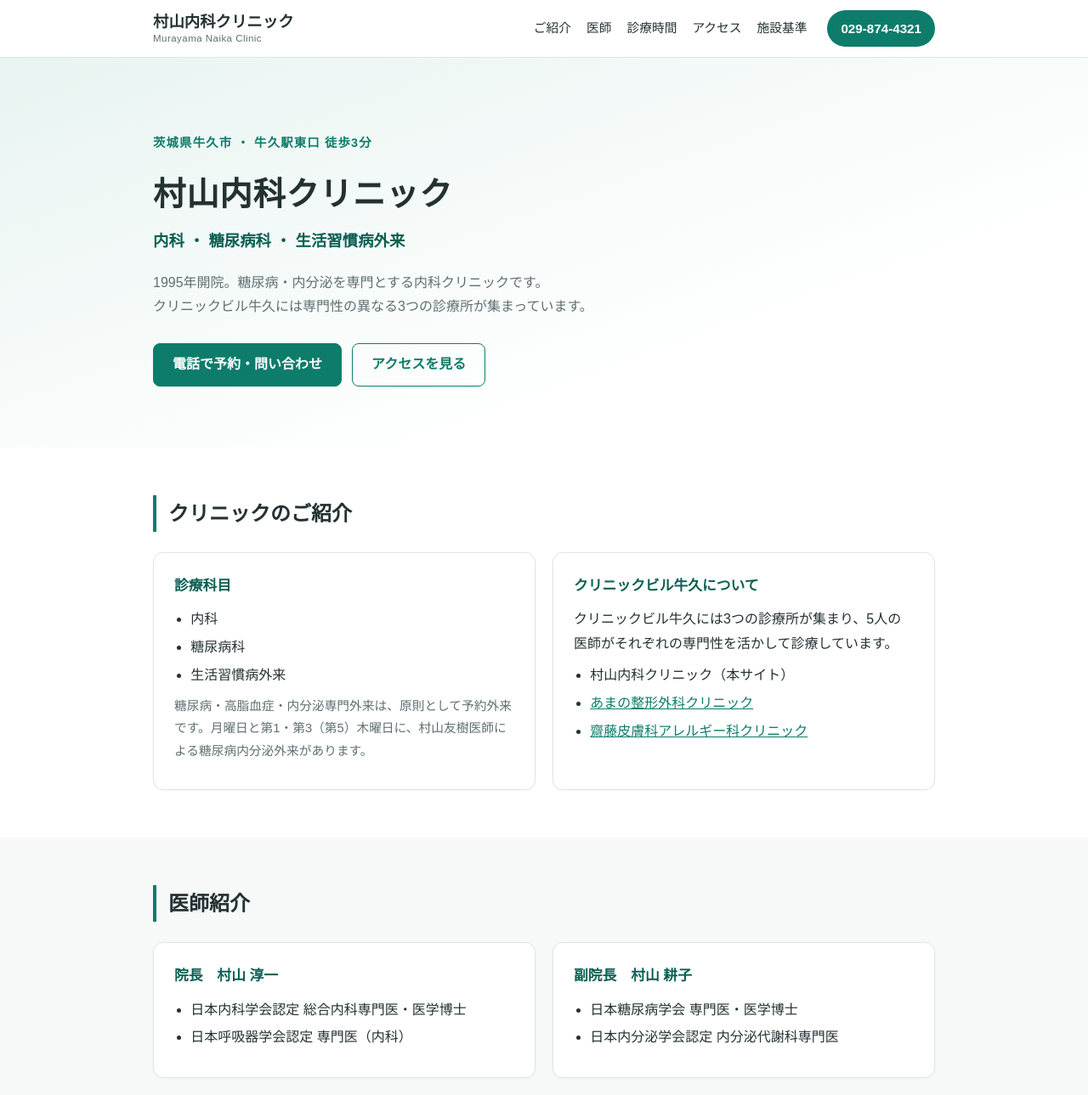
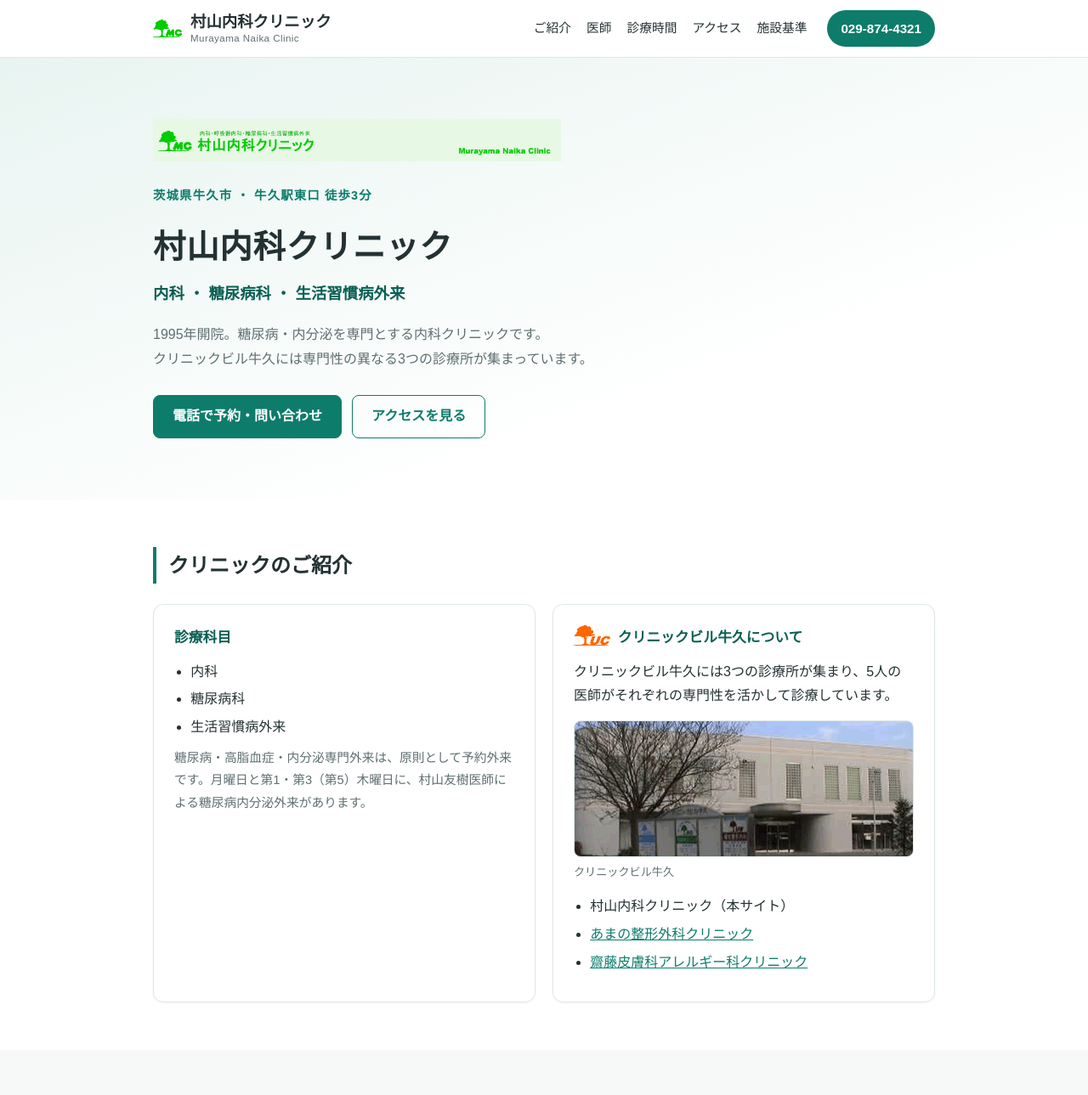
Before and after one commit to proxaxis/boltlab-dx-portal, a plain HTML site: page 296-murayama/index.html in a window 1280 px wide. Shown: the top 1289 px of the page at 85% size. Drawn offline with Linux system fonts and the light colour scheme.

Commit message:
Use original site assets in murayama rebuild
Add logo, building photo, access map, marks, and favicon
fetched from the original site.

Generated with [Devin](https://devin.ai)

Co-Authored-By: Devin <158243242+devin-ai-integration[bot]@users.noreply.github.com>

```diff
--- a/296-murayama/index.html
+++ b/296-murayama/index.html
@@ -5,6 +5,7 @@
 <meta name="viewport" content="width=device-width, initial-scale=1.0" />
 <meta name="description" content="牛久市の村山内科クリニック。内科・糖尿病科・生活習慣病外来。牛久駅東口より徒歩3分。" />
 <title>村山内科クリニック | 内科・糖尿病科・生活習慣病外来（茨城県牛久市）</title>
+<link rel="icon" href="assets/favicon.ico" />
 <link rel="stylesheet" href="styles.css" />
 </head>
 <body>
@@ -12,8 +13,11 @@
 <header class="site-header">
   <div class="container header-inner">
     <a class="brand" href="#top">
-      <span class="brand-name">村山内科クリニック</span>
-      <span class="brand-sub">Murayama Naika Clinic</span>
+      <img class="brand-mark" src="assets/mc-mark.gif" alt="" width="64" height="39" />
+      <span>
+        <span class="brand-name">村山内科クリニック</span>
+        <span class="brand-sub">Murayama Naika Clinic</span>
+      </span>
     </a>
     <nav class="nav">
       <a href="#about">ご紹介</a>
@@ -30,6 +34,7 @@
 
   <section class="hero">
     <div class="container">
+      <img class="hero-logo" src="assets/logo.gif" alt="村山内科クリニック" width="780" height="80" />
       <p class="hero-kicker">茨城県牛久市 ・ 牛久駅東口 徒歩3分</p>
       <h1>村山内科クリニック</h1>
       <p class="hero-lead">内科 ・ 糖尿病科 ・ 生活習慣病外来</p>
@@ -56,8 +61,12 @@
           <p class="muted">糖尿病・高脂血症・内分泌専門外来は、原則として予約外来です。月曜日と第1・第3（第5）木曜日に、村山友樹医師による糖尿病内分泌外来があります。</p>
         </div>
         <div class="card">
-          <h3>クリニックビル牛久について</h3>
+          <h3><img class="inline-mark" src="assets/uc-mark.gif" alt="" width="43" height="24" /> クリニックビル牛久について</h3>
           <p>クリニックビル牛久には3つの診療所が集まり、5人の医師がそれぞれの専門性を活かして診療しています。</p>
+          <figure class="photo">
+            <img src="assets/building.gif" alt="クリニックビル牛久 外観" width="550" height="220" loading="lazy" />
+            <figcaption>クリニックビル牛久</figcaption>
+          </figure>
           <ul class="list">
             <li>村山内科クリニック（本サイト）</li>
             <li><a href="https://amano-seikei.jp/" rel="noopener">あまの整形外科クリニック</a></li>
@@ -121,6 +130,10 @@
           <div><dt>最寄り</dt><dd>牛久駅 東口より徒歩3分</dd></div>
         </dl>
         <a class="btn primary" href="https://www.google.com/maps?cid=13879529883231893635" rel="noopener">Googleマップで開く</a>
+        <figure class="photo">
+          <img src="assets/access-map.jpg" alt="クリニックビル牛久周辺の略地図" width="480" height="267" loading="lazy" />
+          <figcaption>略地図（牛久駅東口 徒歩3分）</figcaption>
+        </figure>
       </div>
     </div>
   </section>
--- a/296-murayama/styles.css
+++ b/296-murayama/styles.css
@@ -31,7 +31,8 @@ a:hover { color: var(--primary-dark); }
   backdrop-filter: blur(6px);
 }
 .header-inner { display: flex; align-items: center; gap: 24px; padding: 12px 20px; flex-wrap: wrap; }
-.brand { text-decoration: none; color: var(--text); line-height: 1.3; }
+.brand { text-decoration: none; color: var(--text); line-height: 1.3; display: flex; align-items: center; gap: 10px; }
+.brand-mark { width: 34px; height: auto; }
 .brand-name { display: block; font-size: 1.15rem; font-weight: 700; }
 .brand-sub { display: block; font-size: .72rem; color: var(--muted); letter-spacing: .04em; }
 .nav { display: flex; gap: 18px; margin-left: auto; flex-wrap: wrap; }
@@ -44,7 +45,12 @@ a:hover { color: var(--primary-dark); }
 .tel:hover { background: var(--primary-dark); color: #fff; }
 
 /* hero */
-.hero { background: linear-gradient(160deg, var(--accent), #ffffff 70%); padding: 88px 0 72px; }
+.hero { background: linear-gradient(160deg, var(--accent), #ffffff 70%); padding: 72px 0 72px; }
+.hero-logo { width: 100%; max-width: 480px; height: auto; display: block; margin-bottom: 28px; }
+.inline-mark { vertical-align: -4px; margin-right: 4px; }
+.photo { margin: 14px 0; }
+.photo img { width: 100%; height: auto; border-radius: 8px; border: 1px solid var(--border); display: block; }
+.photo figcaption { font-size: .82rem; color: var(--muted); margin-top: 6px; }
 .hero-kicker { color: var(--primary); font-weight: 700; font-size: .9rem; letter-spacing: .08em; }
 .hero h1 { font-size: 2.4rem; margin: 12px 0 4px; letter-spacing: .02em; }
 .hero-lead { font-size: 1.15rem; color: var(--primary-dark); font-weight: 600; }
```
Also changed, not shown: 296-murayama/assets/access-map.jpg (added), 296-murayama/assets/building.gif (added), 296-murayama/assets/favicon.ico (added), 296-murayama/assets/logo.gif (added), 296-murayama/assets/mc-mark.gif (added), 296-murayama/assets/uc-mark.gif (added), 1 other file.
